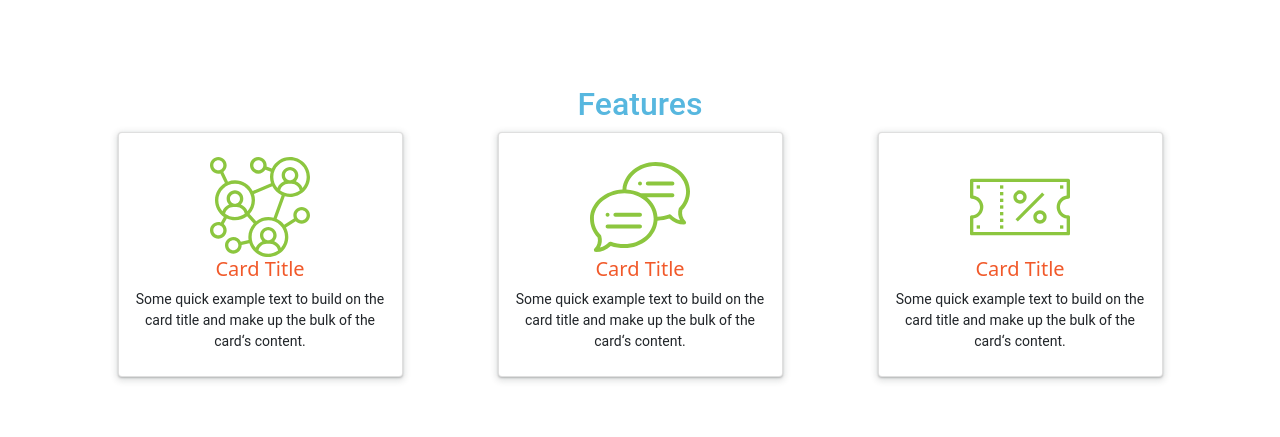
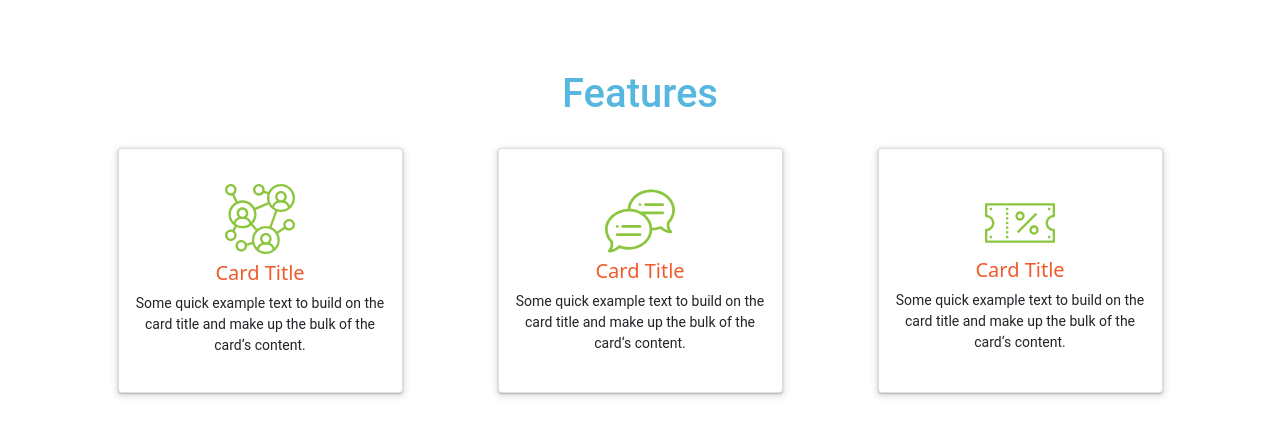
Before and after one commit to ReCoded-Org/capstone-turkey-love-thy-neighbour, a React (Create React App) app: page / in a window 1280 px wide. Shown: the part 939-1376 px from the top of the page. Built offline with nearby package versions, Linux system fonts and the light colour scheme.

Commit message:
Add margin between the cards when they collapse into one column layout, add margin bottom to features header and make it's font size bigger whenever it's not collapsed

```diff
--- a/src/components/Features/index.jsx
+++ b/src/components/Features/index.jsx
@@ -2,9 +2,9 @@ import React from "react";
 
 import { Container, Row, Col, Card } from "react-bootstrap";
 
-import NetworkImg from "../../images/network.svg";
-import SpeechBubbleImg from "../../images/speech-bubble.svg";
-import CouponImg from "../../images/coupon.svg";
+import { ReactComponent as NetworkImg } from "../../images/network.svg";
+import { ReactComponent as SpeechBubbleImg } from "../../images/speech-bubble.svg";
+import { ReactComponent as CouponImg } from "../../images/coupon.svg";
 
 import "./index.scss";
 
@@ -16,7 +16,17 @@ function Features() {
         <Row className="features-content-row d-md-flex justify-content-md-around">
           <Col xs={12} sm={12} md={3}>
             <Card className="d-flex flex-column align-items-center justify-content-center">
-              <img src={NetworkImg} className="img-fluid" alt="network svg" />
+              <NetworkImg className="network-svg img-fluid" />
+              <Card.Title>Card Title</Card.Title>
+              <Card.Text>
+                Some quick example text to build on the card title and make up
+                the bulk of the card&lsquo;s content.
+              </Card.Text>
+            </Card>
+          </Col>
+          <Col xs={12} sm={12} md={3} className="my-1 my-sm-2 my-md-0">
+            <Card className="d-flex flex-column align-items-center justify-content-center">
+              <SpeechBubbleImg className="speech-bubble-svg img-fluid" />
 
               <Card.Title>Card Title</Card.Title>
               <Card.Text>
@@ -27,22 +37,7 @@ function Features() {
           </Col>
           <Col xs={12} sm={12} md={3}>
             <Card className="d-flex flex-column align-items-center justify-content-center">
-              <img
-                src={SpeechBubbleImg}
-                className="img-fluid"
-                alt="speech bubble svg"
-              />
-
-              <Card.Title>Card Title</Card.Title>
-              <Card.Text>
-                Some quick example text to build on the card title and make up
-                the bulk of the card&lsquo;s content.
-              </Card.Text>
-            </Card>
-          </Col>
-          <Col xs={12} sm={12} md={3}>
-            <Card className="d-flex flex-column align-items-center justify-content-center">
-              <img src={CouponImg} className="img-fluid" alt="coupon svg" />
+              <CouponImg className="coupon-svg img-fluid" />
 
               <Card.Title>Card Title</Card.Title>
               <Card.Text>
--- a/src/components/Features/index.scss
+++ b/src/components/Features/index.scss
@@ -3,20 +3,30 @@
 h2 {
   color: $logo-blue;
   text-align: center;
-  margin-top: 20px;
+  @media screen and (min-width: 768px) {
+    margin-bottom: 30px !important;
+    font-size: 40px !important;
+  }
 }
 
 .features-content-row {
   margin: 0 !important;
 
-  img {
-    @media screen and (min-width: 768px) {
-      width: 100px;
-      height: 100px;
+  svg {
+    // @media screen and (min-width: 768px) {
+    //   width: 100px;
+    //   height: 100px;
+    // }
+    // @media screen and (max-width: 767px) {
+    width: 70px;
+    height: 70px;
+    // }
+    &.network-svg {
+      margin-bottom: 7px;
     }
-    @media screen and (max-width: 767px) {
-      width: 70px;
-      height: 70px;
+
+    &.speech-bubble-svg {
+      margin-bottom: 3px;
     }
   }
 
```
